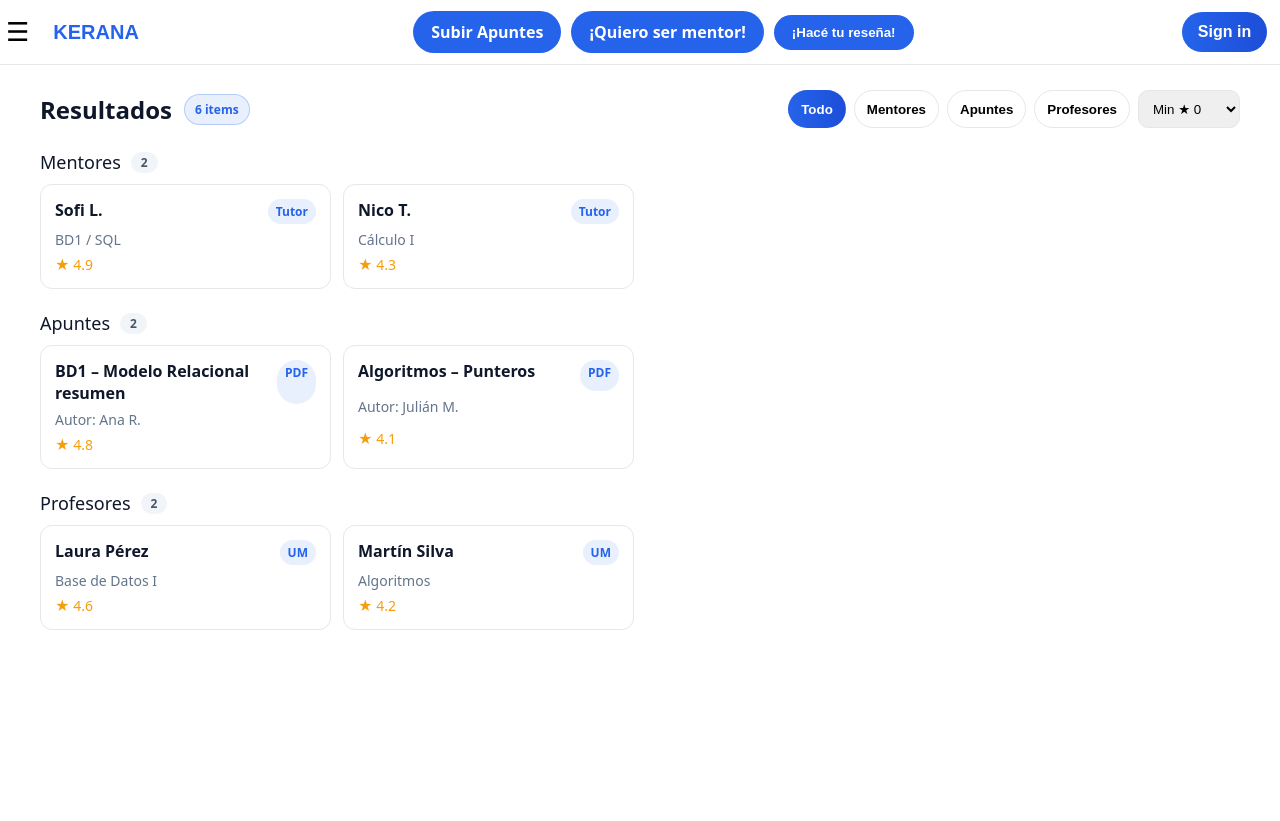
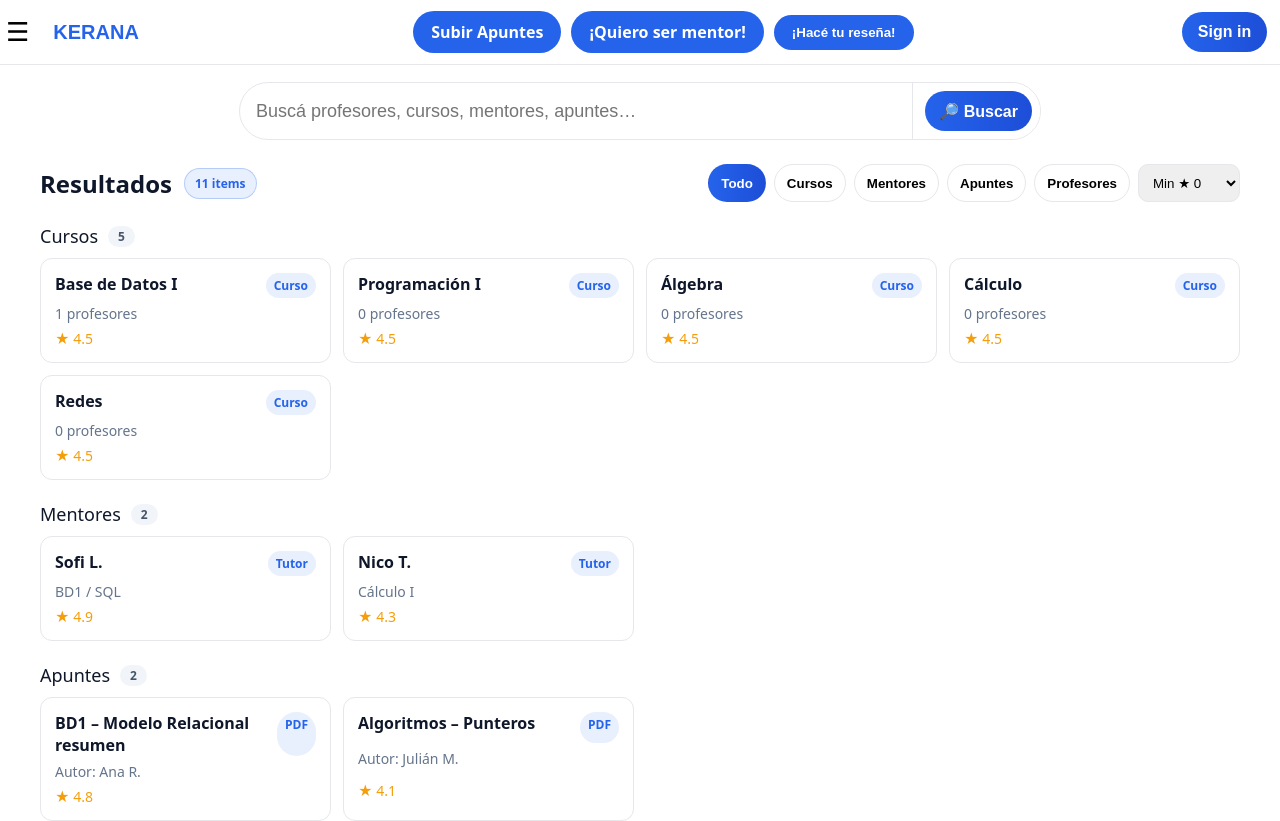
Before and after one commit to diegomarin28/KERANA, a React (Vite) app: page /search in a window 1280 px wide. Shown: the top 821 px of the page. Before the commit the page ends 800 px from the top, so only its background shows below. Built offline with nearby package versions, Linux system fonts and the light colour scheme.

Commit message:
Buscador normalizado y presente en resultados

```diff
--- a/src/App.jsx
+++ b/src/App.jsx
@@ -3,11 +3,12 @@ import Header from "../src/components/Header.jsx";
 import Home from "./pages/Home.jsx";
 import SearchResults from "./pages/SearchResults";
 import ProfessorDetail from "./pages/ProfessorDetail";
+import CourseDetail from "./pages/CourseDetail";
 import Contact from "./pages/Contact";
 import Upload from "./pages/Upload";
 import MentorApply from "./pages/MentorApply";
 
-export default function App() { //Aca van todas las redirecciones, osea yo hago click en ciertos lugares y estas son todas las paginas q pued abrir
+export default function App() {
     return (
         <BrowserRouter>
             <Header />
@@ -15,6 +16,7 @@ export default function App() { //Aca van todas las redirecciones, osea yo hago
                 <Route path="/" element={<Home />} />
                 <Route path="/search" element={<SearchResults />} />
                 <Route path="/profesores/:id" element={<ProfessorDetail />} />
+                <Route path="/cursos/:id" element={<CourseDetail />} />
                 <Route path="/contact" element={<Contact />} />
                 <Route path="/upload" element={<Upload />} />
                 <Route path="/mentores/postular" element={<MentorApply />} />
--- a/src/components/Header.jsx
+++ b/src/components/Header.jsx
@@ -152,7 +152,7 @@ export default function Header() {
                             </button>
                         ) : (
                             <div style={{ display: "flex", alignItems: "center", gap: 10 }}>
-                                <span style={{ fontWeight: 700 }}>{user.email || "Usuario"}</span>
+                                <span style={{ fontWeight: 700 }}>{user.name || "Usuario"}</span>
                                 <div
                                     style={{
                                         width: 36, height: 36, borderRadius: "50%", background: "var(--accent)", color: "#fff",
--- a/src/components/SearchBar.jsx
+++ b/src/components/SearchBar.jsx
@@ -1,6 +1,14 @@
 import { useEffect, useRef, useState } from "react";
 import { useNavigate } from "react-router-dom";
 import useRecentSearches from "../hooks/useRecentSearches";
+
+// Función para normalizar texto (quitar acentos y convertir a minúsculas)
+const normalizeText = (text) => {
+    return text
+        .toLowerCase()
+        .normalize("NFD")
+        .replace(/[\u0300-\u036f]/g, "");
+};
 
 export default function SearchBar() {
     const navigate = useNavigate();
@@ -27,8 +35,9 @@ export default function SearchBar() {
         navigate(`/search?q=${encodeURIComponent(query)}`);
     };
 
+    // Filtrar sugerencias con texto normalizado
     const suggestions = q
-        ? items.filter((s) => s.toLowerCase().includes(q.toLowerCase()))
+        ? items.filter((s) => normalizeText(s).includes(normalizeText(q)))
         : items;
 
     return (
--- a/src/components/Sidebar.jsx
+++ b/src/components/Sidebar.jsx
@@ -1,4 +1,5 @@
 import { Link } from "react-router-dom";
+import {useState} from "react";
 
 export default function Sidebar({ open, onClose, user, onLogout }) {
     if (!open) return null;
--- /dev/null
+++ b/src/pages/CourseDetail.jsx
@@ -0,0 +1,147 @@
+import { useParams } from "react-router-dom";
+import { SUBJECTS } from "../data/subjects";
+import ResultCard from "../components/ResultCard";
+
+const demo = {
+    profesores: [
+        { id: 1, nombre: "Laura Pérez", materia: "Base de Datos I", rating: 4.6 },
+        { id: 2, nombre: "Martín Silva", materia: "Algoritmos", rating: 4.2 },
+    ],
+    apuntes: [
+        { id: 10, titulo: "BD1 – Modelo Relacional resumen", autor: "Ana R.", rating: 4.8 },
+        { id: 11, titulo: "Algoritmos – Punteros", autor: "Julián M.", rating: 4.1 },
+    ],
+    mentores: [
+        { id: 20, nombre: "Sofi L.", area: "BD1 / SQL", rating: 4.9 },
+        { id: 21, nombre: "Nico T.", area: "Cálculo I", rating: 4.3 },
+    ]
+};
+
+export default function CourseDetail() {
+    const { id } = useParams();
+    const course = SUBJECTS.find(s => s.id === id);
+
+    if (!course) {
+        return (
+            <div className="container" style={{ padding: "36px 0" }}>
+                <div className="empty">Curso no encontrado</div>
+            </div>
+        );
+    }
+
+    // Filtrar profesores que enseñan este curso
+    const profesoresCurso = demo.profesores.filter(p =>
+        p.materia.toLowerCase().includes(course.name.toLowerCase()) ||
+        course.name.toLowerCase().includes(p.materia.toLowerCase().split(' ')[0])
+    );
+
+    // Filtrar apuntes relacionados con este curso
+    const apuntesCurso = demo.apuntes.filter(a =>
+        a.titulo.toLowerCase().includes(course.name.toLowerCase()) ||
+        course.name.toLowerCase().includes(a.titulo.toLowerCase())
+    );
+
+    // Filtrar mentores de este curso
+    const mentoresCurso = demo.mentores.filter(m =>
+        m.area.toLowerCase().includes(course.name.toLowerCase()) ||
+        course.name.toLowerCase().includes(m.area.toLowerCase())
+    );
+
+    const totalRating = 4.5; // Calcular promedio real en implementación final
+
+    return (
+        <div className="container" style={{ padding: "36px 0" }}>
+            {/* Header del curso */}
+            <div style={{
+                marginBottom: "32px",
+                padding: "24px",
+                background: "var(--bg-secondary, #f8f9fa)",
+                borderRadius: "12px",
+                border: "1px solid var(--border, #e1e5e9)"
+            }}>
+                <h1 style={{ margin: "0 0 8px 0", fontSize: "2rem" }}>{course.name}</h1>
+                <div style={{ display: "flex", alignItems: "center", gap: "16px", marginBottom: "16px" }}>
+                    <span style={{ display: "flex", alignItems: "center", gap: "4px" }}>
+                        ⭐ {totalRating}
+                    </span>
+                    <span>{profesoresCurso.length} profesores</span>
+                    <span>{apuntesCurso.length} apuntes</span>
+                    <span>{mentoresCurso.length} mentores</span>
+                </div>
+                <p style={{ margin: 0, color: "var(--text-secondary)" }}>
+                    Encuentra profesores, apuntes y mentores para {course.name}
+                </p>
+            </div>
+
+            {/* Profesores */}
+            {profesoresCurso.length > 0 && (
+                <section className="section">
+                    <div className="section-title">
+                        Profesores <span className="section-count">{profesoresCurso.length}</span>
+                    </div>
+                    <div className="grid">
+                        {profesoresCurso.map(p => (
+                            <ResultCard
+                                key={p.id}
+                                title={p.nombre}
+                                subtitle={p.materia}
+                                rating={p.rating}
+                                pill="UM"
+                                to={`/profesores/${p.id}`}
+                            />
+                        ))}
+                    </div>
+                </section>
+            )}
+
+            {/* Apuntes */}
+            {apuntesCurso.length > 0 && (
+                <section className="section">
+                    <div className="section-title">
+                        Apuntes <span className="section-count">{apuntesCurso.length}</span>
+                    </div>
+                    <div className="grid">
+                        {apuntesCurso.map(a => (
+                            <ResultCard
+                                key={a.id}
+                                title={a.titulo}
+                                subtitle={`Autor: ${a.autor}`}
+                                rating={a.rating}
+                                pill="PDF"
+                                onClick={() => console.log("apunte", a.id)}
+                            />
+                        ))}
+                    </div>
+                </section>
+            )}
+
+            {/* Mentores */}
+            {mentoresCurso.length > 0 && (
+                <section className="section">
+                    <div className="section-title">
+                        Mentores <span className="section-count">{mentoresCurso.length}</span>
+                    </div>
+                    <div className="grid">
+                        {mentoresCurso.map(m => (
+                            <ResultCard
+                                key={m.id}
+                                title={m.nombre}
+                                subtitle={m.area}
+                                rating={m.rating}
+                                pill="Tutor"
+                                onClick={() => console.log("mentor", m.id)}
+                            />
+                        ))}
+                    </div>
+                </section>
+            )}
+
+            {/* Si no hay contenido */}
+            {profesoresCurso.length === 0 && apuntesCurso.length === 0 && mentoresCurso.length === 0 && (
+                <div className="empty">
+                    Aún no hay contenido disponible para este curso.
+                </div>
+            )}
+        </div>
+    );
+}
--- a/src/pages/SearchResults.jsx
+++ b/src/pages/SearchResults.jsx
@@ -1,6 +1,16 @@
 import { useLocation } from "react-router-dom";
 import { useMemo, useState } from "react";
 import ResultCard from "../components/ResultCard";
+import SearchBar from "../components/SearchBar";
+import { SUBJECTS } from "../data/subjects"; // Importar los cursos
+
+// Función para normalizar texto (quitar acentos y convertir a minúsculas)
+const normalizeText = (text) => {
+    return text
+        .toLowerCase()
+        .normalize("NFD")
+        .replace(/[\u0300-\u036f]/g, "");
+};
 
 const demo = {
     profesores: [
@@ -22,33 +32,52 @@ export default function SearchResults() {
     const q = (new URLSearchParams(search).get("q") || "").trim();
     const [tab, setTab] = useState("todo");
     const [minRating, setMinRating] = useState(0);
-    const [loading] = useState(false); // cambialo a true si hacés fetch real
+    const [loading] = useState(false);
 
     const res = useMemo(() => {
-        const ql = q.toLowerCase();
+        const ql = normalizeText(q);
+
         const prof = demo.profesores.filter(p =>
-            [p.nombre, p.materia].some(t => t.toLowerCase().includes(ql)) && p.rating >= minRating
+            [p.nombre, p.materia].some(t => normalizeText(t).includes(ql)) && p.rating >= minRating
         );
+
         const apunt = demo.apuntes.filter(a =>
-            [a.titulo, a.autor].some(t => t.toLowerCase().includes(ql)) && a.rating >= minRating
+            [a.titulo, a.autor].some(t => normalizeText(t).includes(ql)) && a.rating >= minRating
         );
+
         const ment = demo.mentores.filter(m =>
-            [m.nombre, m.area].some(t => t.toLowerCase().includes(ql)) && m.rating >= minRating
+            [m.nombre, m.area].some(t => normalizeText(t).includes(ql)) && m.rating >= minRating
         );
-        return { prof, apunt, ment };
+
+        // Crear cursos dinámicamente
+        const cursos = SUBJECTS
+            .filter(c => normalizeText(c.name).includes(ql))
+            .map(subject => ({
+                ...subject,
+                rating: 4.5, // Rating promedio del curso
+                profesores: demo.profesores.filter(p => normalizeText(p.materia).includes(normalizeText(subject.name.split(' ')[0])))
+            }))
+            .filter(c => c.rating >= minRating);
+
+        return { prof, apunt, ment, cursos };
     }, [q, minRating]);
 
     const show = (k) => tab === "todo" || tab === k;
-    const total = res.prof.length + res.apunt.length + res.ment.length;
+    const total = res.prof.length + res.apunt.length + res.ment.length + res.cursos.length;
 
     return (
         <div className="container" style={{ padding: "18px 0 36px" }}>
+            {/* Buscador en resultados */}
+            <div style={{ marginBottom: "24px" }}>
+                <SearchBar />
+            </div>
+
             <div className="results-head">
-                <h2 style={{ margin: 0 }}>Resultados {q && <>para “<em>{q}</em>”</>}</h2>
+                <h2 style={{ margin: 0 }}>Resultados {q && <>para "<em>{q}</em>"</>}</h2>
                 <span className="badge-chip">{total} items</span>
 
                 <div className="tabs" style={{ marginLeft: "auto" }}>
-                    {["todo","mentores","apuntes","profesores"].map(t => (
+                    {["todo","cursos","mentores","apuntes","profesores"].map(t => (
                         <button key={t} className={`tab ${tab===t ? "active" : ""}`} onClick={()=>setTab(t)}>
                             {t[0].toUpperCase()+t.slice(1)}
                         </button>
@@ -73,6 +102,25 @@ export default function SearchResults() {
                 </div>
             ) : (
                 <>
+                    {/* NUEVA SECCIÓN DE CURSOS */}
+                    {show("cursos") && res.cursos.length > 0 && (
+                        <section className="section">
+                            <div className="section-title">Cursos <span className="section-count">{res.cursos.length}</span></div>
+                            <div className="grid">
+                                {res.cursos.map(c => (
+                                    <ResultCard
+                                        key={c.id}
+                                        title={c.name}
+                                        subtitle={`${c.profesores?.length || 0} profesores`}
+                                        rating={c.rating}
+                                        pill="Curso"
+                                        to={`/cursos/${c.id}`}
+                                    />
+                                ))}
+                            </div>
+                        </section>
+                    )}
+
                     {show("mentores") && res.ment.length > 0 && (
                         <section className="section">
                             <div className="section-title">Mentores <span className="section-count">{res.ment.length}</span></div>
```
Also changed, not shown: src/components/AuthModal_SignIn.jsx (+7 -0 lines).
